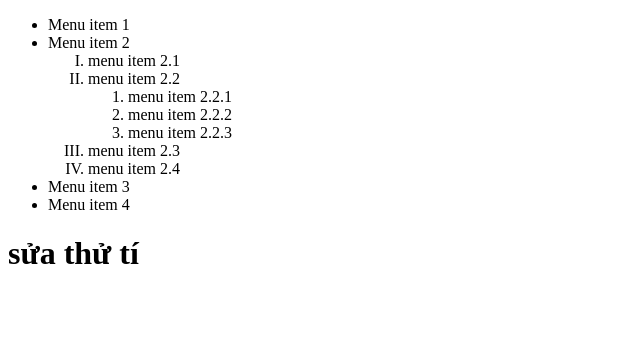
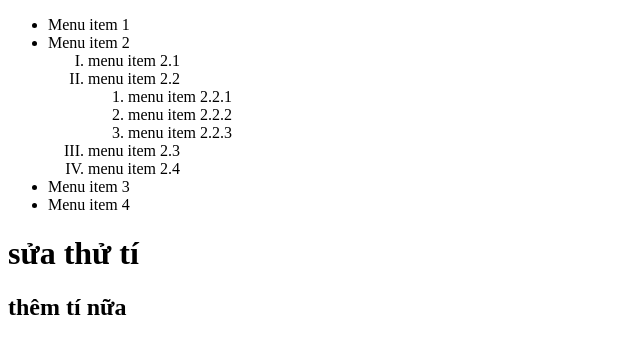
Before and after one commit to Yoinkk-BM/test, a plain HTML site: page index.html in a window 1280 px wide. Shown: the whole page, without its empty margins (0-640 px from the left). Drawn offline with Linux system fonts and the light colour scheme.

Commit message:
B sửa lần 1

```diff
--- a/index.html
+++ b/index.html
@@ -28,5 +28,6 @@
       <li>Menu item 4</li>
     </ul>
     <h1>sửa thử tí</h1>
+    <h2>thêm tí nữa</h2>
   </body>
 </html>
```
